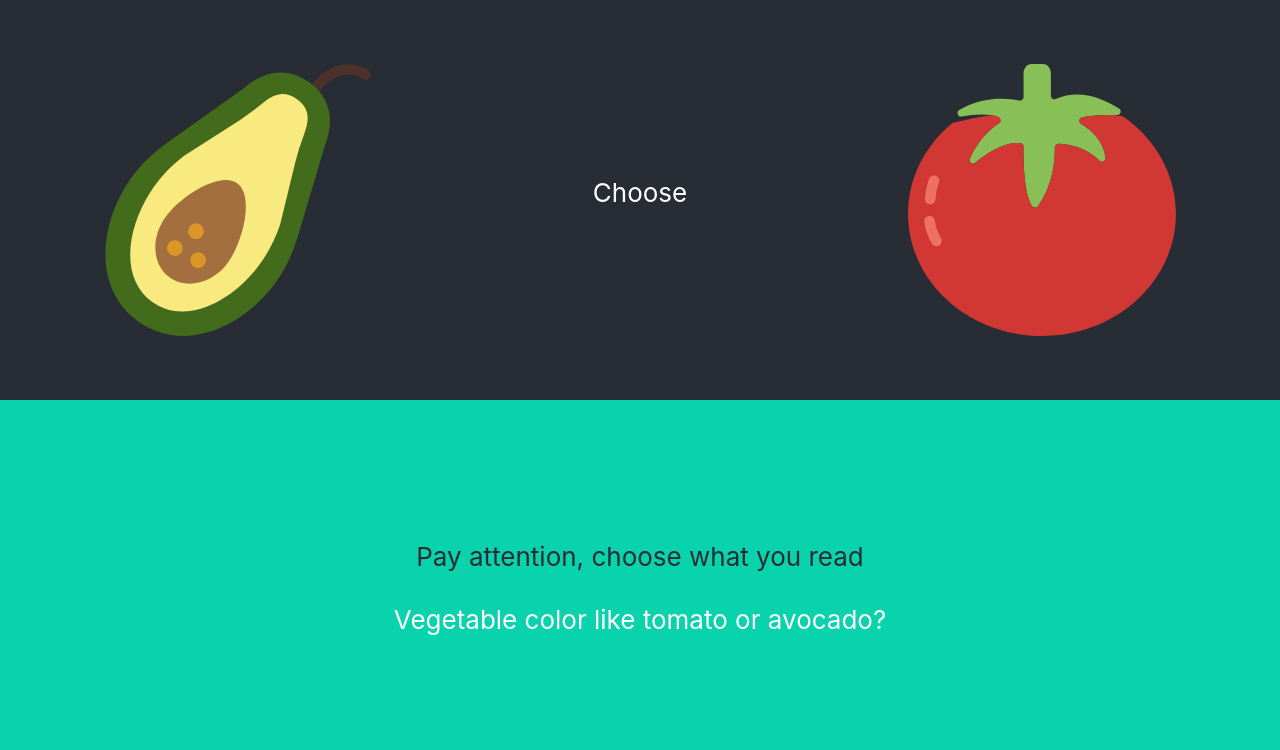
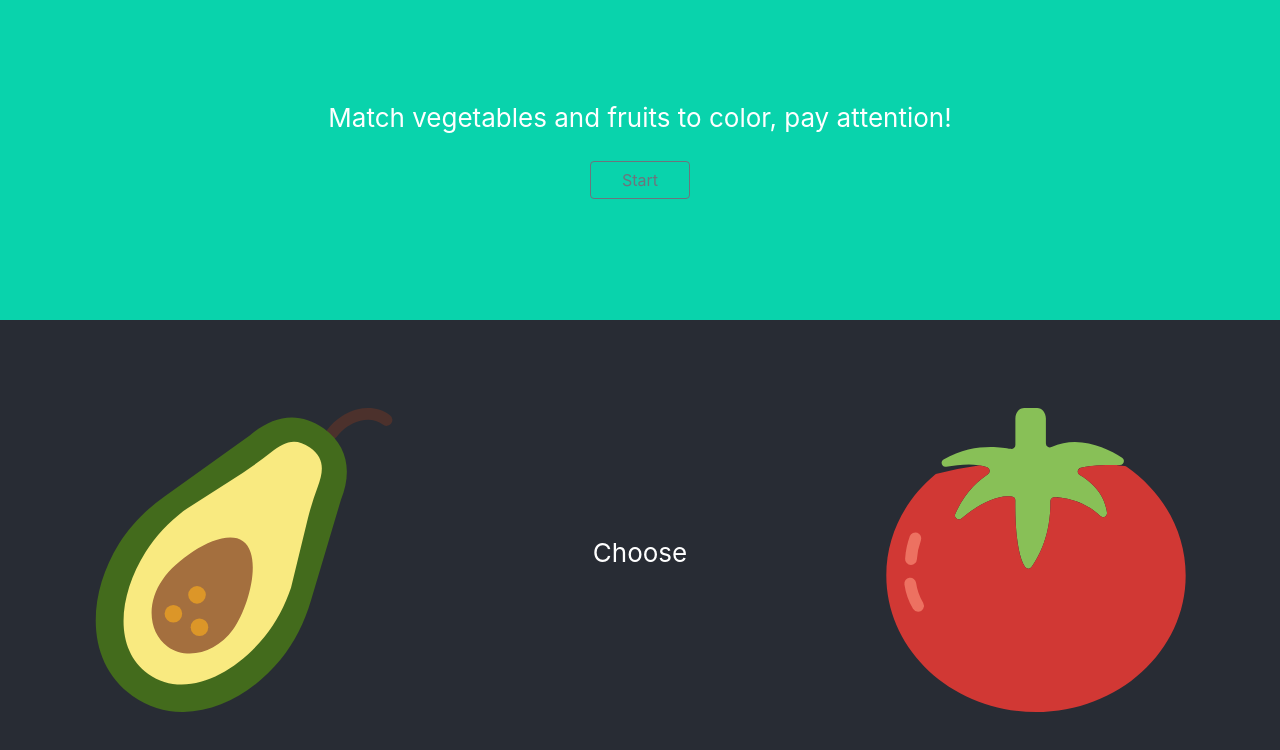
Before and after one commit to vivisanko/AwesomeProject, a React (Create React App) app: page / in a window 1280 px wide. Shown: the top 750 px of the page. Built offline with nearby package versions, Linux system fonts and the light colour scheme.

Commit message:
refactor: UX

```diff
--- a/src/app.scss
+++ b/src/app.scss
@@ -23,20 +23,6 @@
   }
 }
 
-.app-header {
-  background-color: #282c34;
-  display: flex;
-  flex-direction: column;
-  align-items: center;
-  justify-content: center;
-  font-size: calc(10px + 2vmin);
-  color: white;
-  min-height: 50vh;
-  &-child {
-    min-width: 130px;
-  }
-}
-
 .app-link {
   &-tomato {
     color: tomato;
@@ -53,9 +39,18 @@
   }
 }
 
+.app-button {
+  min-width: 100px;
+  outline: 0;
+  &:focus {
+    outline: none;
+  }
+}
+
 .app-content {
   color: #282c34;
   font-size: calc(10px + 2vmin);
+  height: 40vh;
 }
 
 .bg-tomato {
--- a/src/components/consignment/consignment.jsx
+++ b/src/components/consignment/consignment.jsx
@@ -25,12 +25,6 @@ countdownRenderer.propTypes = {
 
 const ConsignmentUI = ({ endDate, productName, score, handleClick, isDisabled }) => (
   <Fragment>
-    <Products handleClick={handleClick} isDisabled={isDisabled} isWithTitle={true}>
-      <Fragment>
-        <Countdown date={endDate} renderer={countdownRenderer} />
-        <div className="score-box d-flex justify-content-center align-items-center rounded mx-auto mt-4">{score}</div>
-      </Fragment>
-    </Products>
     <Main
       className={classNames('bg-tomato flex-column justify-content-start', {
         'bg-yellowgreen': Math.round(Math.random())
@@ -41,6 +35,12 @@ const ConsignmentUI = ({ endDate, productName, score, handleClick, isDisabled })
       </Link>
       <div className="align-items-center d-flex flex-grow-1 pb-3">{productName}</div>
     </Main>
+    <div className="score-box position-absolute d-flex justify-content-center align-items-center rounded mt-2 mr-2 text-white">
+      {score}
+    </div>
+    <Products handleClick={handleClick} isDisabled={isDisabled} isWithTitle={true}>
+      <Countdown date={endDate} renderer={countdownRenderer} />
+    </Products>
   </Fragment>
 );
 
--- a/src/components/consignment/consignment.scss
+++ b/src/components/consignment/consignment.scss
@@ -10,4 +10,6 @@
   height: 46px;
   width: 60px;
   background-color: rgba(12, 12, 30, 0.42);
+  top: 40vh;
+  right:0;
 }
--- a/src/components/main/main.jsx
+++ b/src/components/main/main.jsx
@@ -3,7 +3,7 @@ import PropTypes from 'prop-types';
 import classNames from 'classnames';
 
 export const Main = ({ className, children }) => (
-  <main className={classNames('flex-fill app-content d-flex align-items-center', className)}>{children}</main>
+  <main className={classNames('app-content d-flex align-items-center', className)}>{children}</main>
 );
 
 Main.propTypes = {
--- a/src/components/products/products.jsx
+++ b/src/components/products/products.jsx
@@ -4,11 +4,13 @@ import avocado from '../../components/icons/avocado.svg';
 import tomato from '../../components/icons/tomato.svg';
 import { PRODUCTS } from '../../constants';
 
+import './products.scss';
+
 const { TOMATO, AVOCADO } = PRODUCTS;
 
 export const Products = ({ children, handleClick, isDisabled, isWithTitle }) => (
-  <header className="app-header">
-    <div className="d-flex flex-column flex-sm-row justify-content-around align-items-center py-4 w-100">
+  <div className="products flex-fill">
+    <div className="d-flex flex-column flex-sm-row justify-content-around align-items-center w-100 position-relative">
       <div
         className="position-relative"
         data-name={AVOCADO}
@@ -18,10 +20,10 @@ export const Products = ({ children, handleClick, isDisabled, isWithTitle }) =>
         onKeyPress={handleClick}
         disabled={isDisabled}
       >
-        {isWithTitle && <div className="position-absolute app-link-tomato">green like</div>}
-        <img src={avocado} className="app-logo py-4 px-1" alt="avocado" />
+        {isWithTitle && <div className="position-absolute app-link-tomato">green</div>}
+        <img src={avocado} className="app-logo py-2 px-1" alt="avocado" />
       </div>
-      <div className="app-header-child my-4">{children}</div>
+      <div className="products-child my-2">{children}</div>
       <div
         className="position-relative"
         data-name={TOMATO}
@@ -31,11 +33,11 @@ export const Products = ({ children, handleClick, isDisabled, isWithTitle }) =>
         onKeyPress={handleClick}
         disabled={isDisabled}
       >
-        {isWithTitle && <div className="position-absolute app-link-yellowgreen">red like</div>}
-        <img src={tomato} className="app-logo py-4 px-1" alt="tomato" />
+        {isWithTitle && <div className="position-absolute app-link-yellowgreen">red</div>}
+        <img src={tomato} className="app-logo py-2 px-1" alt="tomato" />
       </div>
     </div>
-  </header>
+  </div>
 );
 
 Products.propTypes = {
--- /dev/null
+++ b/src/components/products/products.scss
@@ -0,0 +1,14 @@
+.products {
+  background-color: #282c34;
+  display: flex;
+  flex-direction: column;
+  align-items: center;
+  justify-content: center;
+  font-size: calc(10px + 2vmin);
+  color: white;
+  min-height: 50vh;
+  &-child {
+    min-width: 130px;
+    min-height: 54px;
+  }
+}
--- a/src/constants.js
+++ b/src/constants.js
@@ -10,14 +10,19 @@ export const PRODUCTS = {
   BEET: 'beet',
   CHILLI: 'chilli',
   REDISH: 'redish',
+  LYCHEE: 'lychee',
+  POMEGRANATE: 'pomegranate',
   CELERY: 'celery',
   CUCUMBER: 'cucumber',
-  BROCCOLI: 'broccoli'
+  BROCCOLI: 'broccoli',
+  KIWI: 'kiwi',
+  PEAS: 'peas'
 };
+const { TOMATO, AVOCADO, BEET, CHILLI, REDISH, LYCHEE, POMEGRANATE, CELERY, CUCUMBER, BROCCOLI, KIWI, PEAS } = PRODUCTS;
 
 export const LIKE_PRODUCT_COLOR = {
-  [PRODUCTS.TOMATO]: [PRODUCTS.TOMATO, PRODUCTS.BEET, PRODUCTS.CHILLI, PRODUCTS.REDISH],
-  [PRODUCTS.AVOCADO]: [PRODUCTS.AVOCADO, PRODUCTS.CELERY, PRODUCTS.CUCUMBER, PRODUCTS.BROCCOLI]
+  [TOMATO]: [TOMATO, BEET, CHILLI, REDISH, LYCHEE, POMEGRANATE],
+  [AVOCADO]: [AVOCADO, CELERY, CUCUMBER, BROCCOLI, KIWI, PEAS]
 };
 
 export const PLAY_TIME = 30000;
--- a/src/pages/home/home.jsx
+++ b/src/pages/home/home.jsx
@@ -1,5 +1,6 @@
 import React, { Fragment } from 'react';
 import { Link } from 'react-router-dom';
+import { Button } from 'reactstrap';
 import { HeadHelmet } from '../../components/head-helmet/head-helmet';
 import { Main } from '../../components/main/main';
 import { Products } from '../../components/products/products';
@@ -9,15 +10,15 @@ import './home.scss';
 export const Home = () => (
   <Fragment>
     <HeadHelmet />
+    <Main className="home flex-column justify-content-center">
+      <div className="text-white px-4">Match vegetables and fruits to color, pay attention!</div>
+      <Button className="app-button my-4" to="/game" outline tag={Link}>
+        Start
+      </Button>
+    </Main>
     <Products>
-      <p className="mx-1">Choose</p>
+      <div className="mx-1">Choose</div>
     </Products>
-    <Main className="home flex-column justify-content-center">
-      <div>Pay attention, choose what you read</div>
-      <Link className="text-white my-4" to="/game">
-        Vegetable color like tomato or avocado?
-      </Link>
-    </Main>
   </Fragment>
 );
 
--- a/src/pages/page-not-found/page-not-found.jsx
+++ b/src/pages/page-not-found/page-not-found.jsx
@@ -11,7 +11,7 @@ import './page-not-found.scss';
 export const PageNotFound = () => (
   <Fragment>
     <HeadHelmet page={PAGE_NAMES.PAGE_NOT_FOUND} />
-    <Main className="page-not-found flex-column justify-content-center">
+    <Main className="page-not-found flex-column justify-content-center vh-100">
       <div className="text-white">
         <img src={avocado} className="app-logo-small py-4 px-1" alt="avocado" />
         <span className="px-4">not found</span>
```
